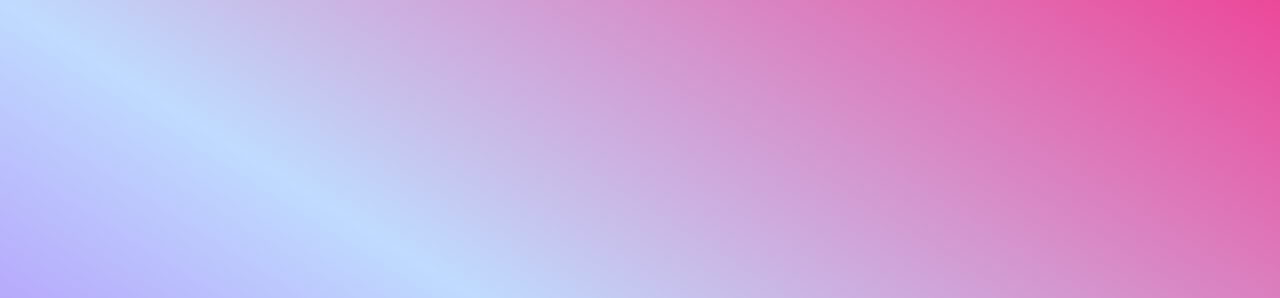
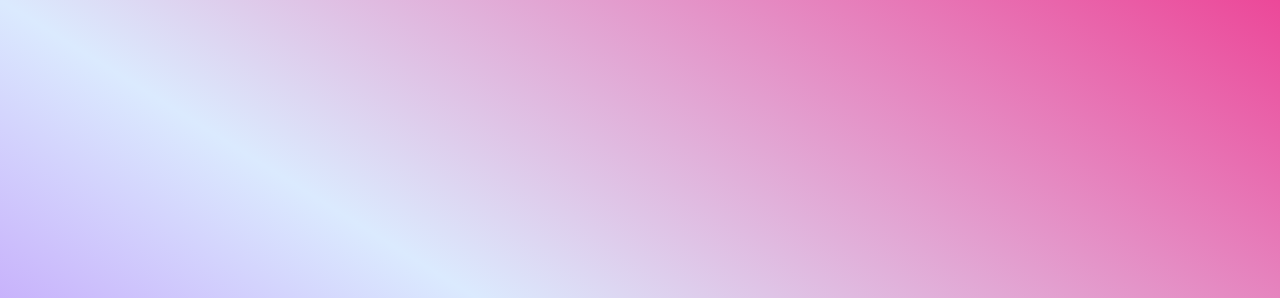
Before and after one commit to gunjantagde1/WD9, a plain HTML site: page index.html in a window 1280 px wide. Shown: the top 298 px of the page. Drawn offline with nearby package versions, Linux system fonts and the light colour scheme.

Commit message:
Update and rename prac9.html to index.html

```diff
--- a/prac9.html
+++ b/index.html
@@ -6,7 +6,7 @@
     <script src="https://cdn.tailwindcss.com"></script>
     <title>To-Do List</title>
 </head>
-<body class="bg-gradient-to-tr from-purple-500 via-blue-200 to-pink-500 min-h-screen flex items-center justify-center">
+<body class="bg-gradient-to-tr from-purple-500 via-blue-100 to-pink-500 min-h-screen flex items-center justify-center">
 
     <div class="bg-white p-10 rounded-xl shadow-lg w-96">
         <h1 class="text-3xl font-bold text-center mb-6">
```
